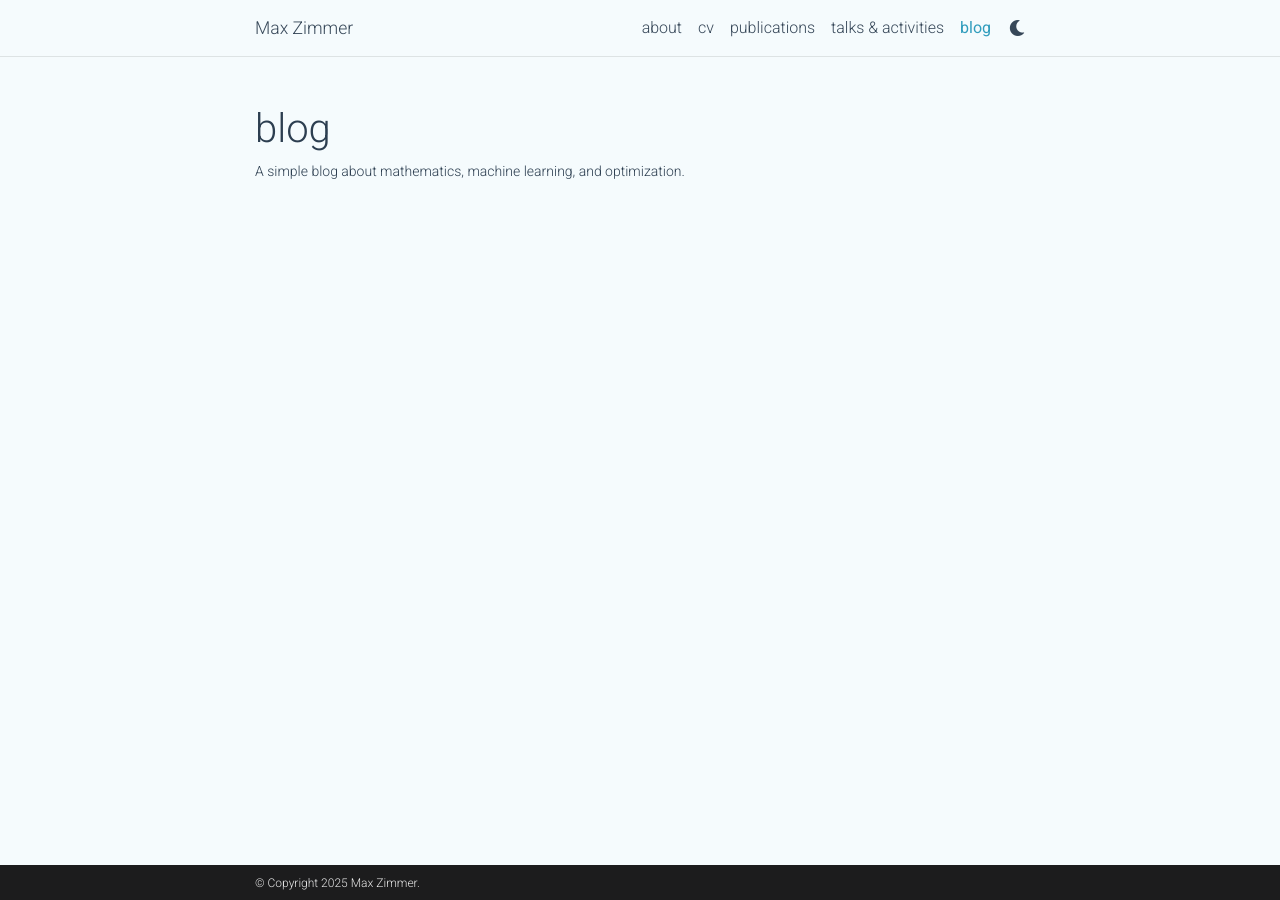
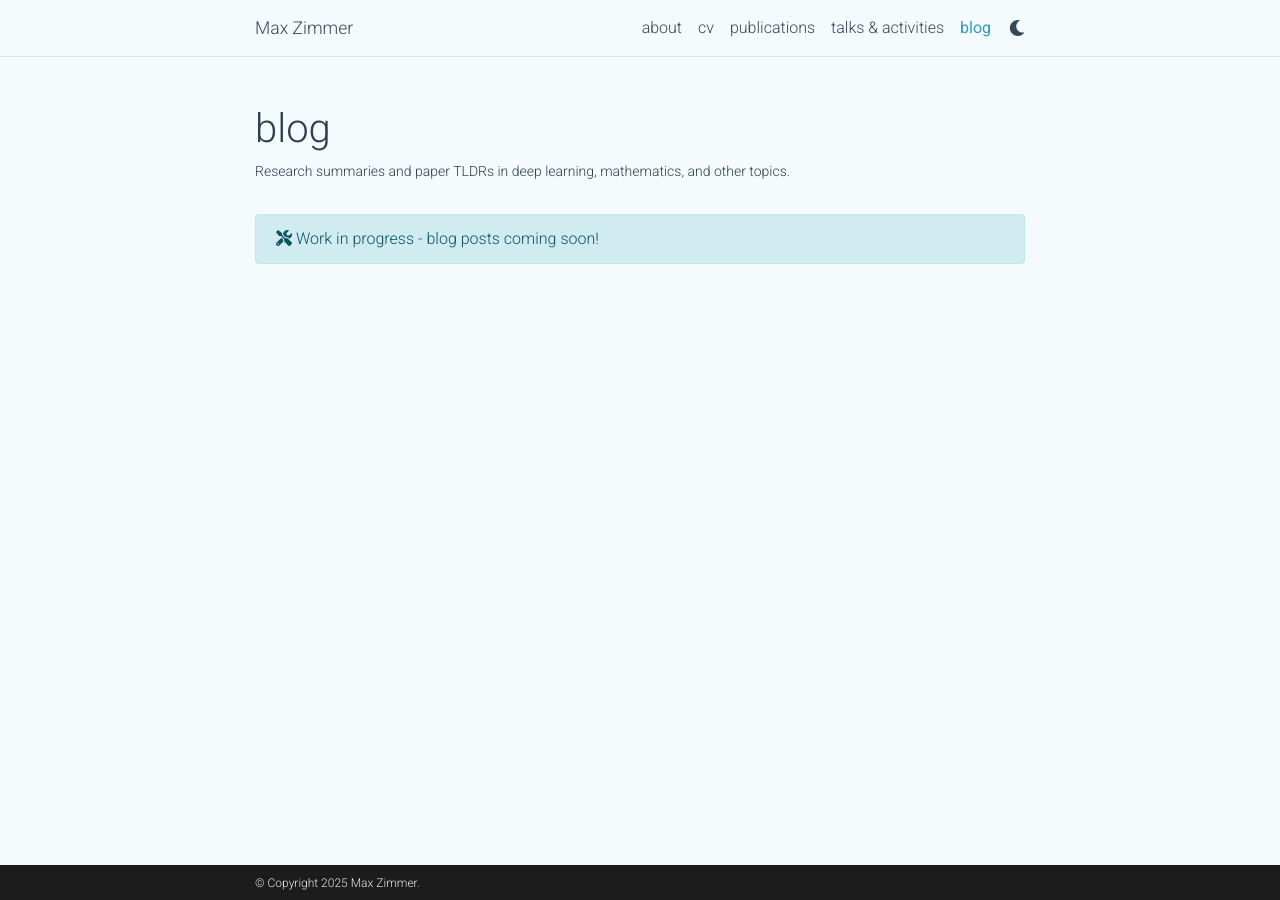
Before and after one commit to zimmer-m/zimmer-m.github.io, a Jekyll site: the page built from _pages/blog.md, in a window 1280 px wide. Built offline with Jekyll 4.4.1, drawn with Linux system fonts in a browser that asks for light colours; comment, search, counter and statistics services are not loaded; a style sheet for code colours, icons or effects is not loaded.

Commit message:
Work in progress for blog

```diff
--- a/_pages/blog.md
+++ b/_pages/blog.md
@@ -2,10 +2,14 @@
 layout: page
 title: blog
 permalink: /blog/
-description: A simple blog about mathematics, machine learning, and optimization.
+description: Research summaries and paper TLDRs in deep learning, mathematics, and other topics.
 nav: true
 nav_order: 6
 ---
+
+<div class="alert alert-info" role="alert">
+  <i class="fas fa-tools"></i> Work in progress - blog posts coming soon!
+</div>
 
 <div class="post-list">
   {% for post in site.posts %}
```
